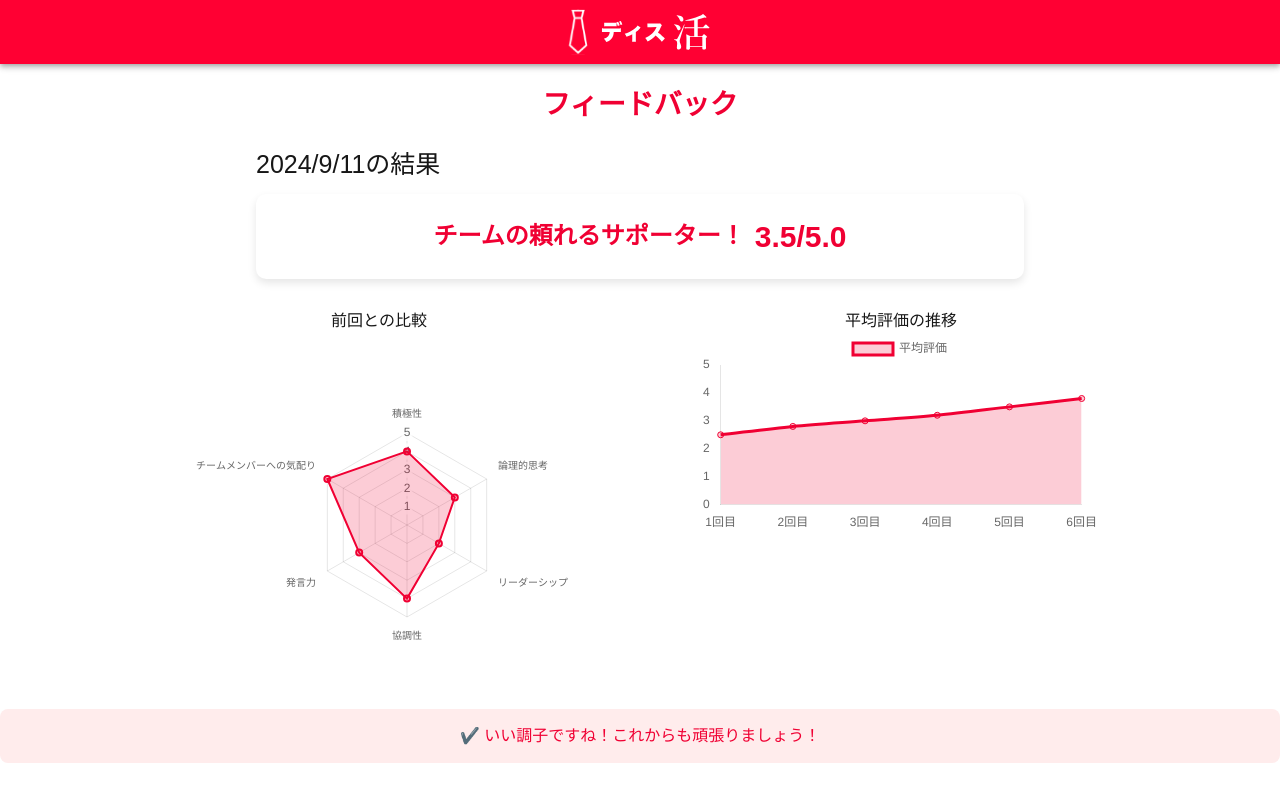
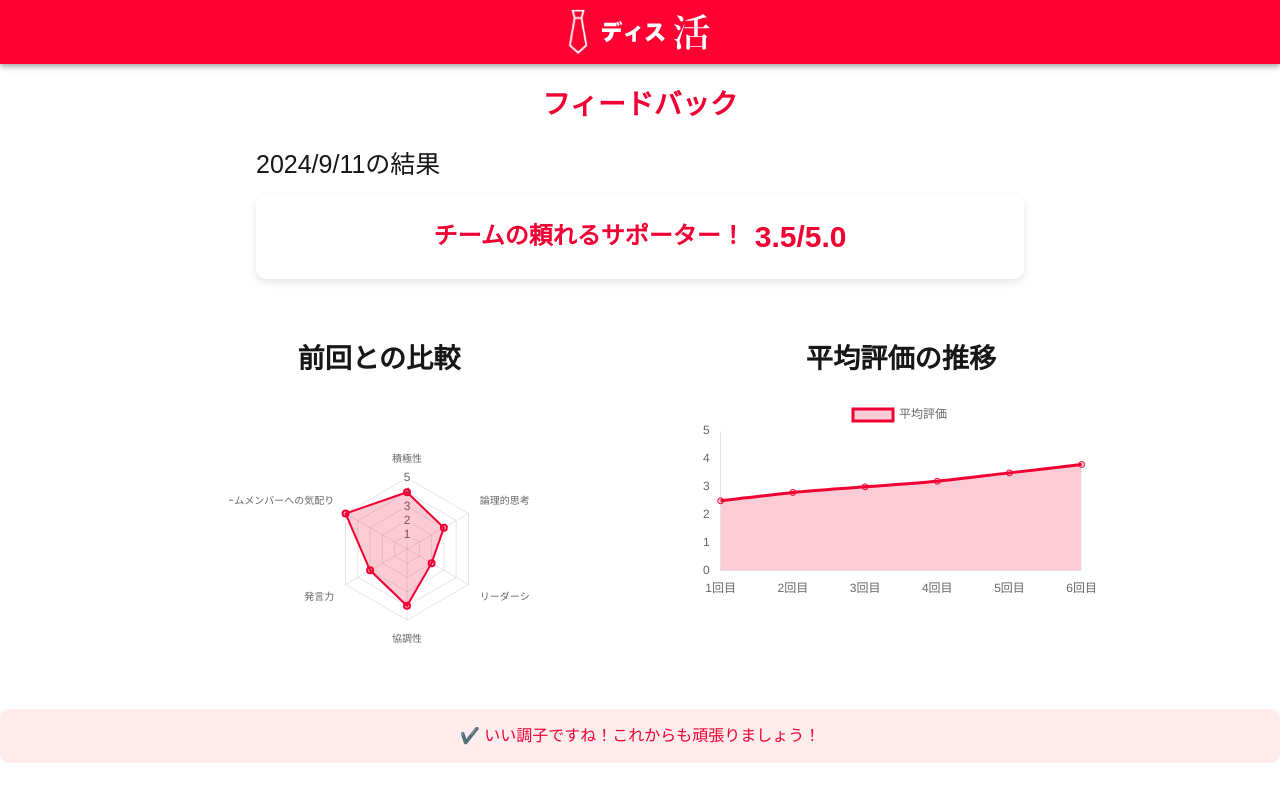
Before and after one commit to tkm427/docomo_frontend, a Next.js app: page /feedback in a window 1280 px wide. Built offline with nearby package versions, Linux system fonts and the light colour scheme.

Commit message:
change feedback

```diff
--- a/src/components/FeedbackPage.tsx
+++ b/src/components/FeedbackPage.tsx
@@ -90,12 +90,12 @@ const FeedbackPage: React.FC = () => {
 
       <div style={styles.chartContainer}>
         <div style={styles.chartItem}>
-          <h3>前回との比較</h3>
+        <h3 style={styles.chartTitle}>前回との比較</h3>
           <RadarChart data={radarData} options={radarOptions} />
         </div>
 
         <div style={styles.chartItem}>
-          <h3>平均評価の推移</h3>
+        <h3 style={styles.chartTitle}>平均評価の推移</h3>
           <LineChart data={lineData} options={lineOptions} />
         </div>
       </div>
@@ -134,15 +134,27 @@ const styles = {
     display: 'flex',
     width: '80%',
     height: '50vh',
-    justifyContent: 'center',   // 中央揃えに変更
+    justifyContent: "space-around", // 水平方向の配置
+    // alignItems: "center", // 垂直方向の配置を中央に揃える
+    alignItems: "flex-start",
     gap: '20px',                // チャート間の隙間
     marginBottom: '40px',
     margin: '0 auto',           // コンテナ自体を画面中央に配置
   },
 
   chartItem: {
-    flex: 1,
-    textAlign: 'center' as 'center',
+    width: "50%",
+    textAlign: "center",
+    h3: {
+      fontSize: "6rem",  // 文字サイズを大きく
+      fontWeight: "bold",  // 太字で強調
+    },
+  },
+  chartTitle: {
+    fontSize: "1.7rem",
+    fontWeight: "bold",
+    marginBottom: "20px", // タイトルの下にスペースを追加
+    marginTop: "30px", // タイトルの上にスペースを追加（これで下に移動する）
   },
   messageBox: {
     backgroundColor: '#ffecec',
@@ -152,6 +164,7 @@ const styles = {
     textAlign: 'center' as 'center',
     fontSize: '16px',
   },
+
 };
 
 export default FeedbackPage;
--- a/src/components/RadarChart.tsx
+++ b/src/components/RadarChart.tsx
@@ -1,4 +1,4 @@
-import React from 'react';
+import React, { useEffect, useState } from 'react';
 import { Radar } from 'react-chartjs-2';
 import { Chart as ChartJS, RadialLinearScale, PointElement, LineElement, Filler, Tooltip, Legend } from 'chart.js';
 
@@ -12,6 +12,19 @@ type RadarChartProps = {
 };
 
 const RadarChart: React.FC<RadarChartProps> = ({ data, options }) => {
+  // クライアントサイドレンダリングのためのフラグ
+  const [isClient, setIsClient] = useState(false);
+
+  useEffect(() => {
+    // クライアントサイドでのみ設定
+    setIsClient(true);
+  }, []);
+
+  // クライアントサイドでのみレンダリング
+  if (!isClient) {
+    return null; // サーバーサイドで何も表示しない
+  }
+
   // デフォルトオプションに legend 非表示の設定を追加
   const defaultOptions = {
     plugins: {
@@ -19,10 +32,22 @@ const RadarChart: React.FC<RadarChartProps> = ({ data, options }) => {
         display: false, // ラベル（凡例）を非表示にする
       },
     },
+    scales: {
+      r: {
+        beginAtZero: true, // スケールをゼロから始める
+        ticks: {
+          stepSize: 1, // 目盛りの間隔を設定
+        },
+        grid: {
+          circular: true, // 円形のグリッドに変更
+        },
+      },
+    },
+    maintainAspectRatio: false, // アスペクト比を維持しない
   };
 
   return (
-    <div style={{ width: '30vw', margin: '0 auto' }}>
+    <div style={{ width: '300px', height: '300px', margin: '0 auto' }}> {/* サイズを固定 */}
       <Radar data={data} options={{ ...defaultOptions, ...options }} />
     </div>
   );
```
